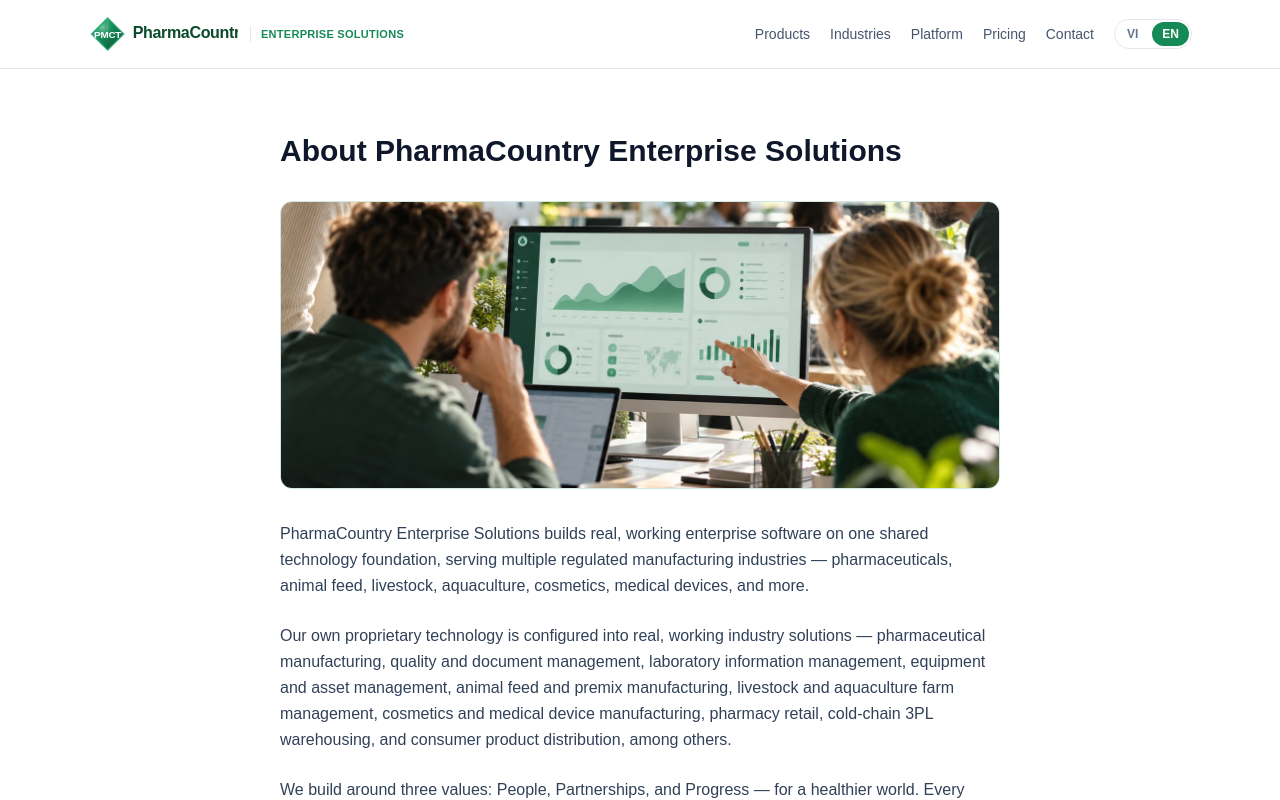
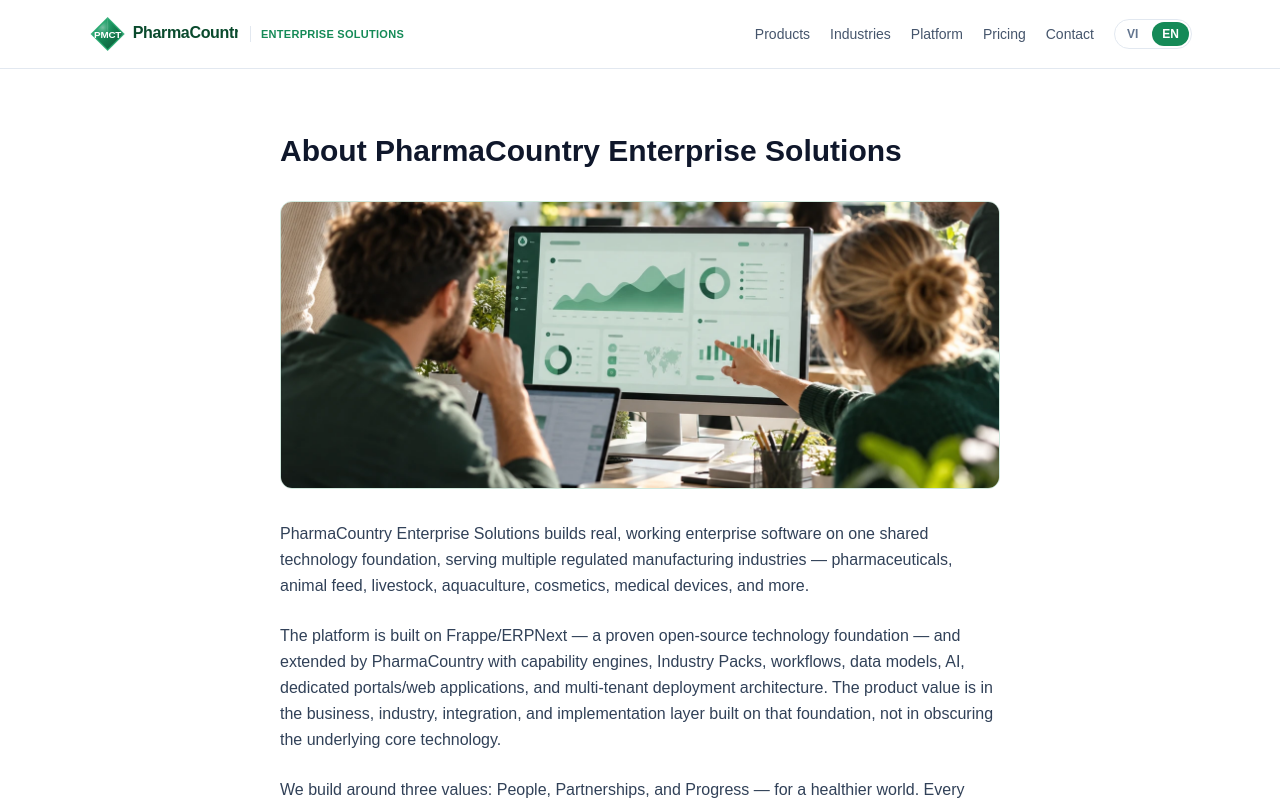
Before and after one commit to voviethung/pharmacountry-enterprise-solutions, a Next.js app in the folder nextjs-demo/hub-landing/: page /en/about in a window 1280 px wide. Shown: the top 800 px of the page. Built offline with nearby package versions, Linux system fonts and the light colour scheme.

Commit message:
Clarify Frappe/ERPNext technology positioning

```diff
--- a/nextjs-demo/hub-landing/app/[locale]/about/page.tsx
+++ b/nextjs-demo/hub-landing/app/[locale]/about/page.tsx
@@ -32,12 +32,15 @@
   const { locale } = await params;
   setRequestLocale(locale);
   const t = await getTranslations("about");
+  const technologyPositioning =
+    locale === "vi"
+      ? "Nền tảng được xây dựng trên Frappe/ERPNext — một nền tảng công nghệ mã nguồn mở đã được kiểm chứng — và được PharmaCountry mở rộng bằng các capability engine, Industry Pack, workflow, mô hình dữ liệu, AI, cổng/website chuyên dụng và kiến trúc triển khai đa khách hàng. Giá trị sản phẩm nằm ở lớp nghiệp vụ, cấu hình ngành, tích hợp và triển khai được xây dựng trên nền tảng đó, không phải ở việc che giấu công nghệ lõi."
+      : "The platform is built on Frappe/ERPNext — a proven open-source technology foundation — and extended by PharmaCountry with capability engines, Industry Packs, workflows, data models, AI, dedicated portals/web applications, and multi-tenant deployment architecture. The product value is in the business, industry, integration, and implementation layer built on that foundation, not in obscuring the underlying core technology.";
 
   return (
     <div className="mx-auto max-w-3xl px-6 py-16">
       <h1 className="text-3xl font-bold text-slate-900">{t("title")}</h1>
 
-      {/* Real About-page image (generated from IMAGE_PROMPTS.md's "About-page image" prompt). */}
       <div className="mt-8 relative h-56 overflow-hidden rounded-xl border border-[#158A57]/20 sm:h-72">
         <Image
           src="/images/about-team.webp"
@@ -50,14 +53,10 @@
 
       <div className="mt-8 space-y-6 text-slate-700 leading-relaxed">
         <p>{t("p1")}</p>
-        <p>{t("p2")}</p>
+        <p>{technologyPositioning}</p>
         <p>{t("p3")}</p>
         <p>{t("p4")}</p>
 
-        {/* Enterprise-vendor-profile sections (P2 addition) — company/location, technology,
-            deployment options, implementation methodology, support, and security/data isolation.
-            Each section is grounded in what this platform actually runs on and what has actually
-            been built and verified (see this file's own build notes for the sourcing). */}
         <div className="pt-4 space-y-10">
           <section>
             <div className="flex items-center gap-2.5">
```
